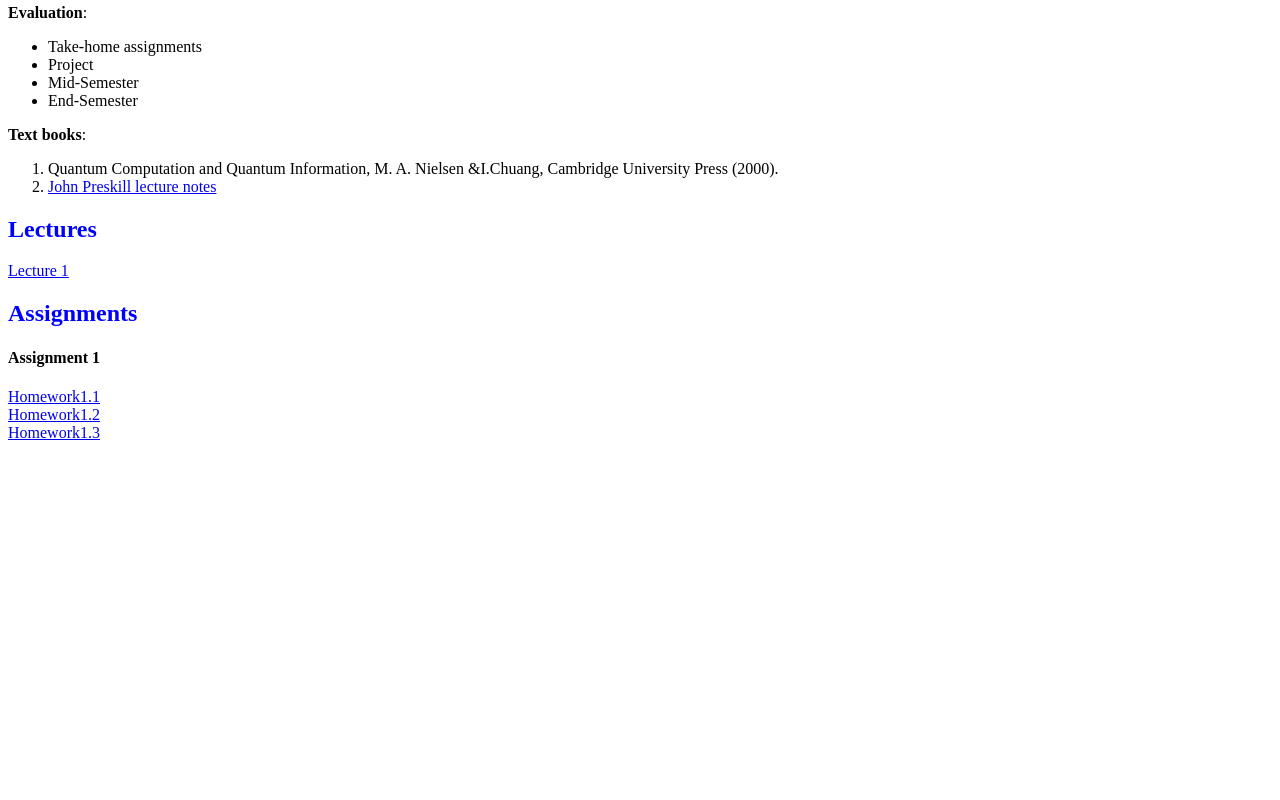
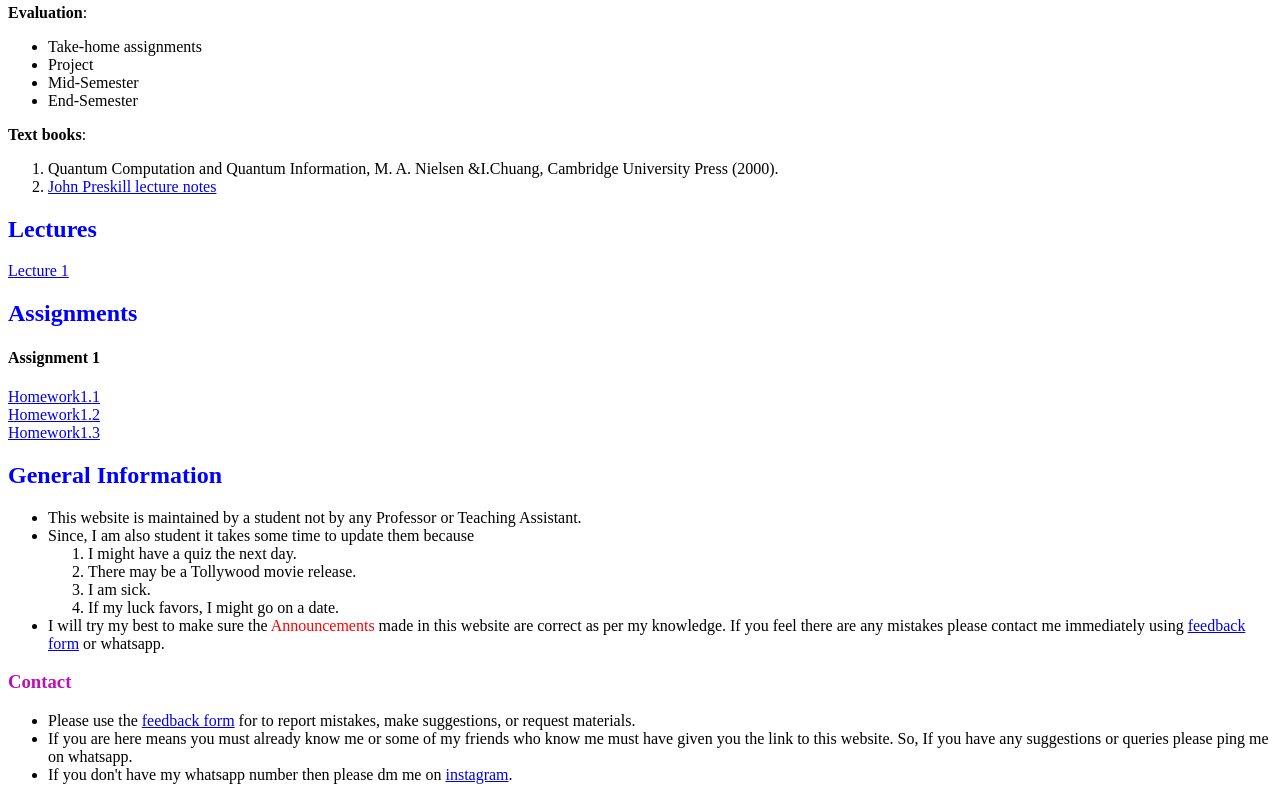
Before and after one commit to froufroujaguar24964/froufroujaguar24964.github.io, a plain HTML site: page ph5840/ph5840.html in a window 1280 px wide. Shown: the part 467-1267 px from the top of the page. Before the commit the page ends 917 px from the top, so only its background shows below. Drawn offline with Linux system fonts and the light colour scheme.

Commit message:
ph5840 html changes

```diff
--- a/ph5840/ph5840.html
+++ b/ph5840/ph5840.html
@@ -52,3 +52,26 @@
         <a href="assignments/assignment1/homework1.3.pdf">Homework1.3</a><br>
     </div>
 </div>
+<div class="general">
+    <h2>General Information</h2>
+    <ul>
+        <li>This website is maintained by a student not by any Professor or Teaching Assistant.</li>
+        <li>Since, I am also student it takes some time to update them because
+            <ol>
+                <li>I might have a quiz the next day.</li>
+                <li>There may be a Tollywood movie release.</li>
+                <li>I am sick.</li>
+                <li>If my luck favors, I might go on a date.</li>
+            </ol>
+        </li>
+        <li>I will try my best to make sure the <span style="color: red;">Announcements</span> made in this website are correct as per my knowledge. If you feel there are any mistakes please contact me immediately using  <a href="https://forms.gle/6xiCGpRd5fUF6vd59">feedback form</a> or whatsapp.</li>
+    </ul>
+</div>
+<div class = "contact">
+<h3 style="color: rgb(187, 16, 187);">Contact</h3>
+<ul>
+<li>Please use the  <a href="https://forms.gle/6xiCGpRd5fUF6vd59">feedback form</a> for to report mistakes, make suggestions, or request materials.</li>
+<li>If you are here means you must already know me or some of my friends who know me must have given you the link to this website. So, If you have any suggestions or queries please ping me on whatsapp. </li>
+<li>If you don't have my whatsapp number then please dm me on <a href="https://www.instagram.com/froufroujaguar24964/">instagram</a>.</li>
+</ul>
+</div>
```
